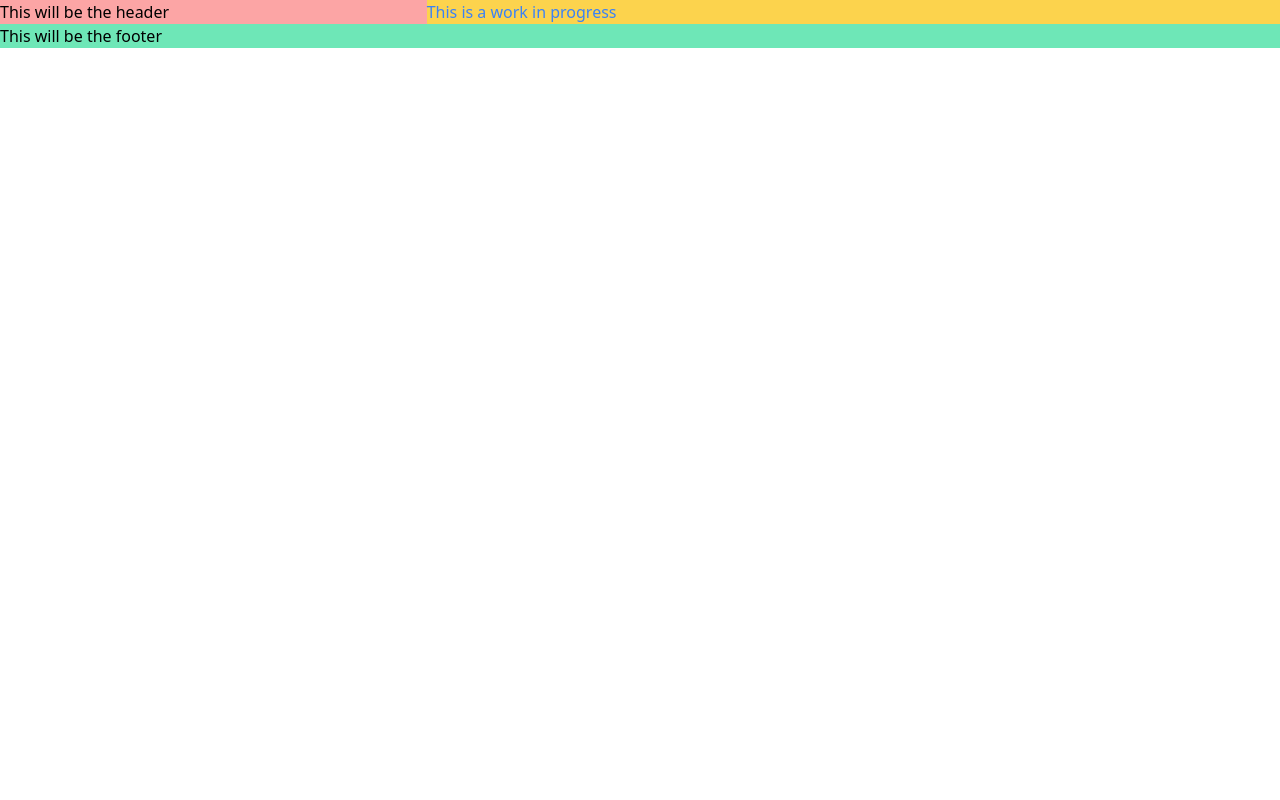
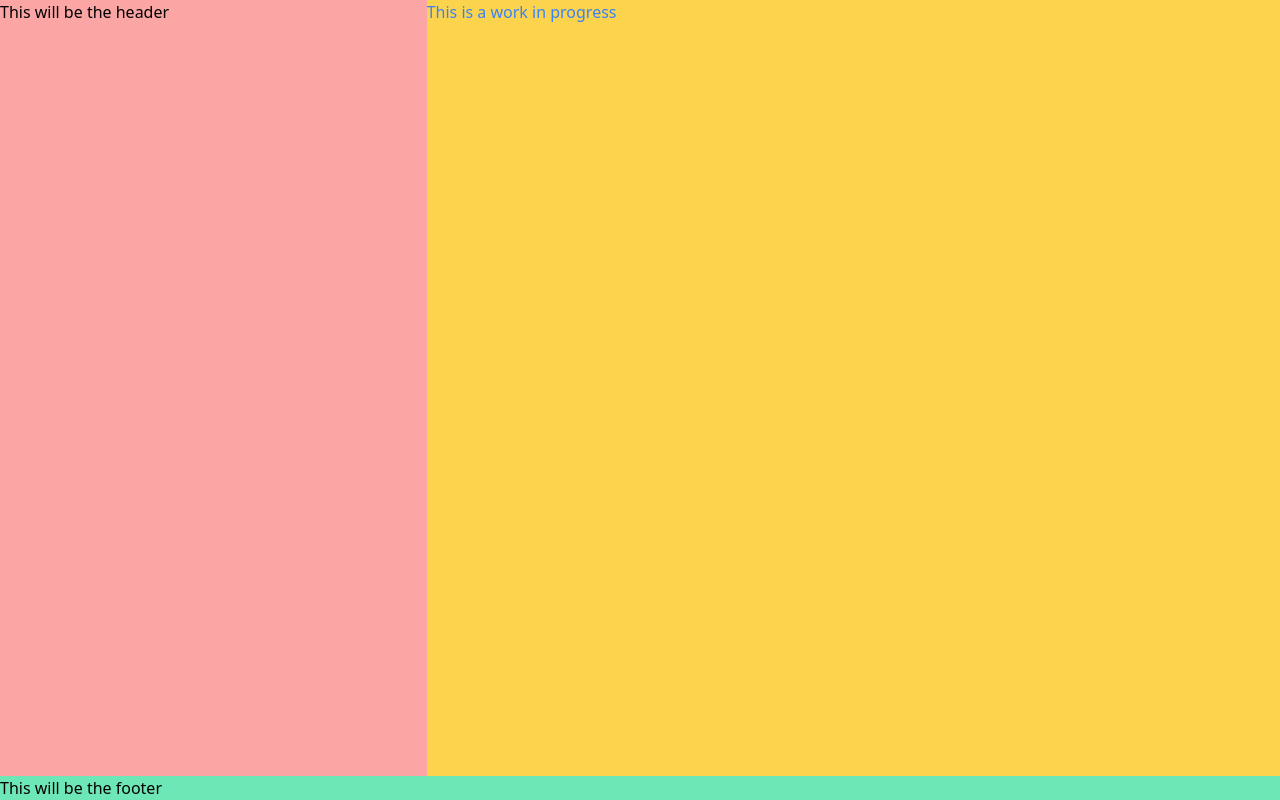
Before and after one commit to msrcodes/msr.codes, a Gatsby site: page / in a window 1280 px wide. Built offline with nearby package versions, Linux system fonts and the light colour scheme; Gatsby itself is replaced by a stand-in of ours.

Commit message:
Fix proportions on layout

```diff
--- a/src/components/layout.jsx
+++ b/src/components/layout.jsx
@@ -1,7 +1,7 @@
 import React from 'react'
 
 const Layout = ({location, title, children}) => (
-	<div className="grid md:grid-rows-layout md:grid-cols-layout grid-rows-layoutm grid-cols-layoutm">
+	<div className="min-h-screen grid md:grid-rows-layout md:grid-cols-layout grid-rows-layoutm grid-cols-layoutm">
 		<header className="bg-red-300">This will be the header</header>
 		<main className="bg-yellow-300">{children}</main>
 		<footer className="bg-green-300 col-span-full">This will be the footer</footer>
--- a/tailwind.config.js
+++ b/tailwind.config.js
@@ -8,8 +8,8 @@ module.exports = {
 				layoutm: 'auto',
 			},
 			gridTemplateRows: {
-				layout: 'auto auto',
-				layoutm: 'auto auto auto',
+				layout: '1fr auto',
+				layoutm: 'auto 1fr auto',
 			},
 		},
 	},
```
